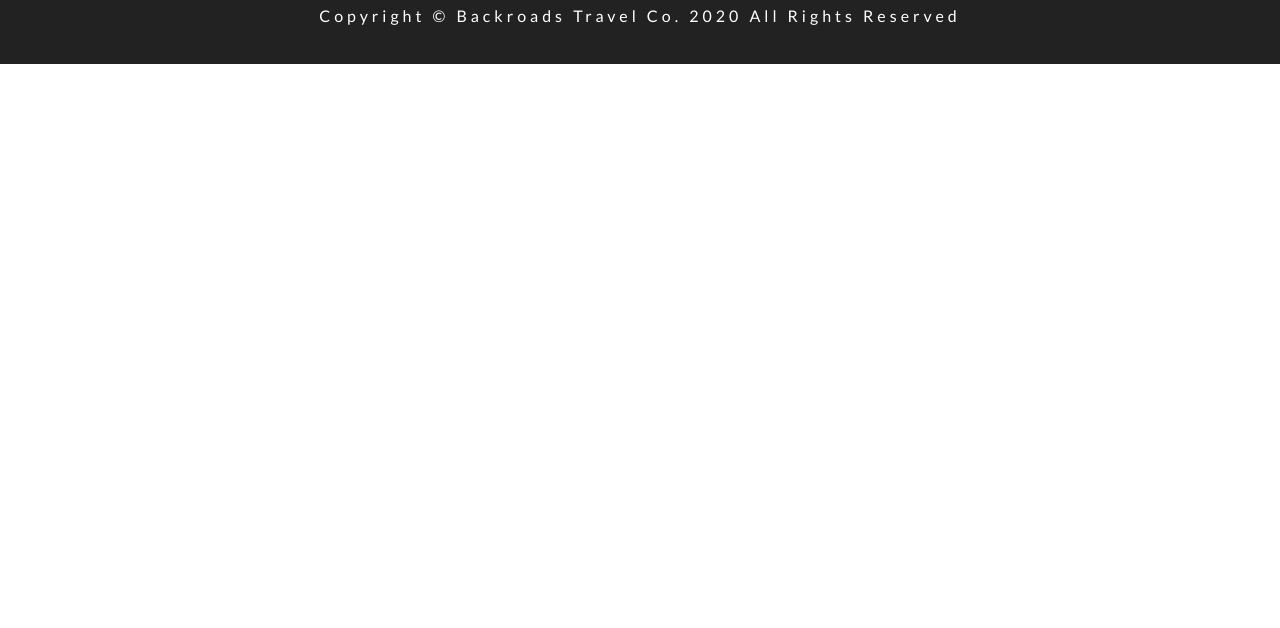
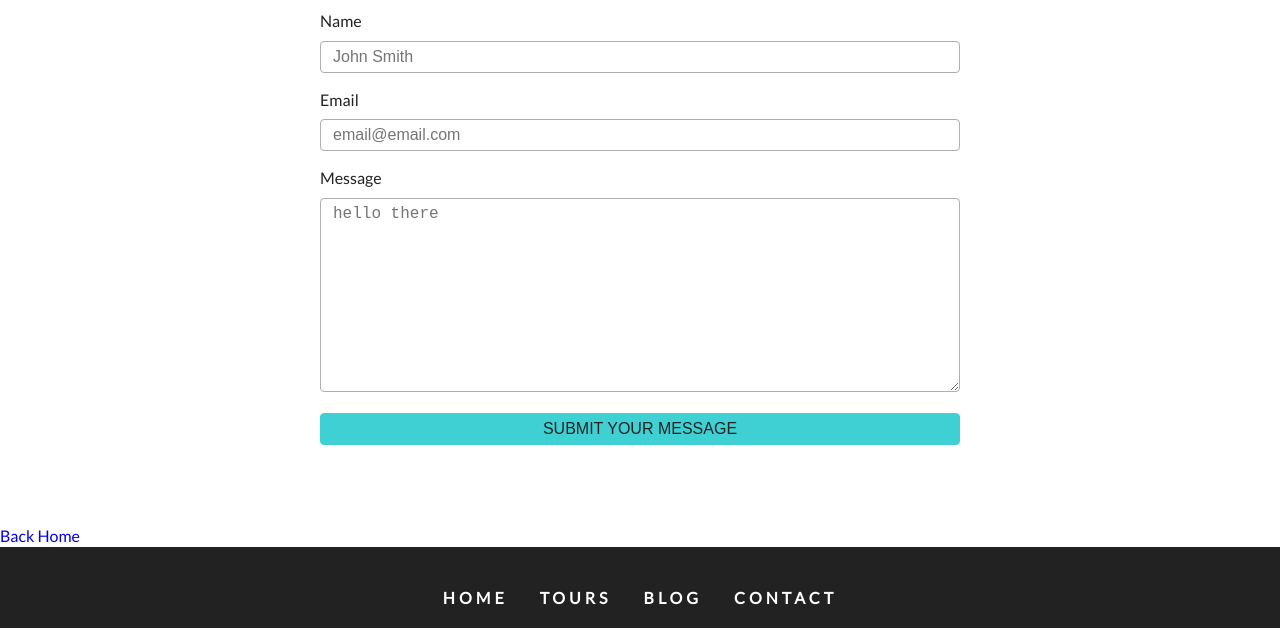
Before and after one commit to geguiluz/backroads-gatsby, a Gatsby site: page /contact in a window 1280 px wide. Shown: the part 736-1364 px from the top of the page. Before the commit the page ends 800 px from the top, so only its background shows below. Built offline with nearby package versions, Linux system fonts and the light colour scheme; Gatsby itself is replaced by a stand-in of ours.

Commit message:
Contact form frontend compnents

```diff
--- /dev/null
+++ b/src/components/Contact/Contact.js
@@ -0,0 +1,54 @@
+import React from "react"
+import Title from "../Title"
+import styles from "../../css/contact.module.css"
+
+const Contact = () => {
+  return (
+    <section className={styles.contact}>
+      <Title title="contact" subtitle="us" />
+      <div className={styles.center}>
+        <form className={styles.form}>
+          <div>
+            <label htmlFor="name">Name</label>
+            <input
+              type="text"
+              name="name"
+              id="name"
+              className={styles.formControl}
+              placeholder="John Smith"
+            />
+          </div>
+          <div>
+            <label htmlFor="email">Email</label>
+            <input
+              type="email"
+              name="email"
+              id="email"
+              className={styles.formControl}
+              placeholder="email@email.com"
+            />
+          </div>
+          <div>
+            <label htmlFor="message">Message</label>
+            <textarea
+              name="message"
+              id="message"
+              rows="10"
+              className={styles.formControl}
+              placeholder="hello there"
+            ></textarea>
+          </div>
+          <div>
+            <input
+              type="submit"
+              value="Submit Your Message"
+              className={styles.submit}
+            />
+          </div>
+        </form>
+      </div>
+    </section>
+  )
+}
+
+export default Contact
--- a/src/pages/contact.js
+++ b/src/pages/contact.js
@@ -2,11 +2,13 @@
 import Layout from "../components/Layout"
 import StyledHero from "../components/StyledHero"
 import { Link, graphql } from "gatsby"
+import Contact from "../components/Contact/Contact"
 
 const contact = ({ data }) => {
   return (
     <Layout>
       <StyledHero img={data.connectBcg.childImageSharp.fluid} />
+      <Contact />
       <Link to="/">Back Home</Link>
     </Layout>
   )
```
